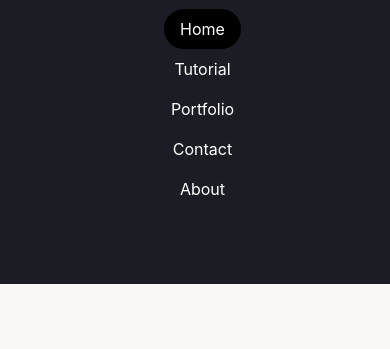
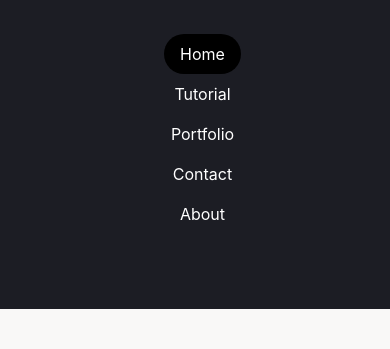
Before and after one commit to aufaroot18/aufaroot18.github.io, a plain HTML site: page index.html in a window 390 px wide. Shown: the part 144-493 px from the top of the page. Drawn offline with nearby package versions, Linux system fonts and the light colour scheme.

Commit message:
set height row: 100%

```diff
--- a/style/style.css
+++ b/style/style.css
@@ -117,6 +117,10 @@ h5 {
 /*Mobile Screen*/
 
 @media (max-width: 767px) {
+	/*row*/
+	.container .row {
+		height: 100%;
+	}
 
 	/*col-md-4, col-md-8*/
 	.row .col-md-4, .row .col-md-8 {
```
